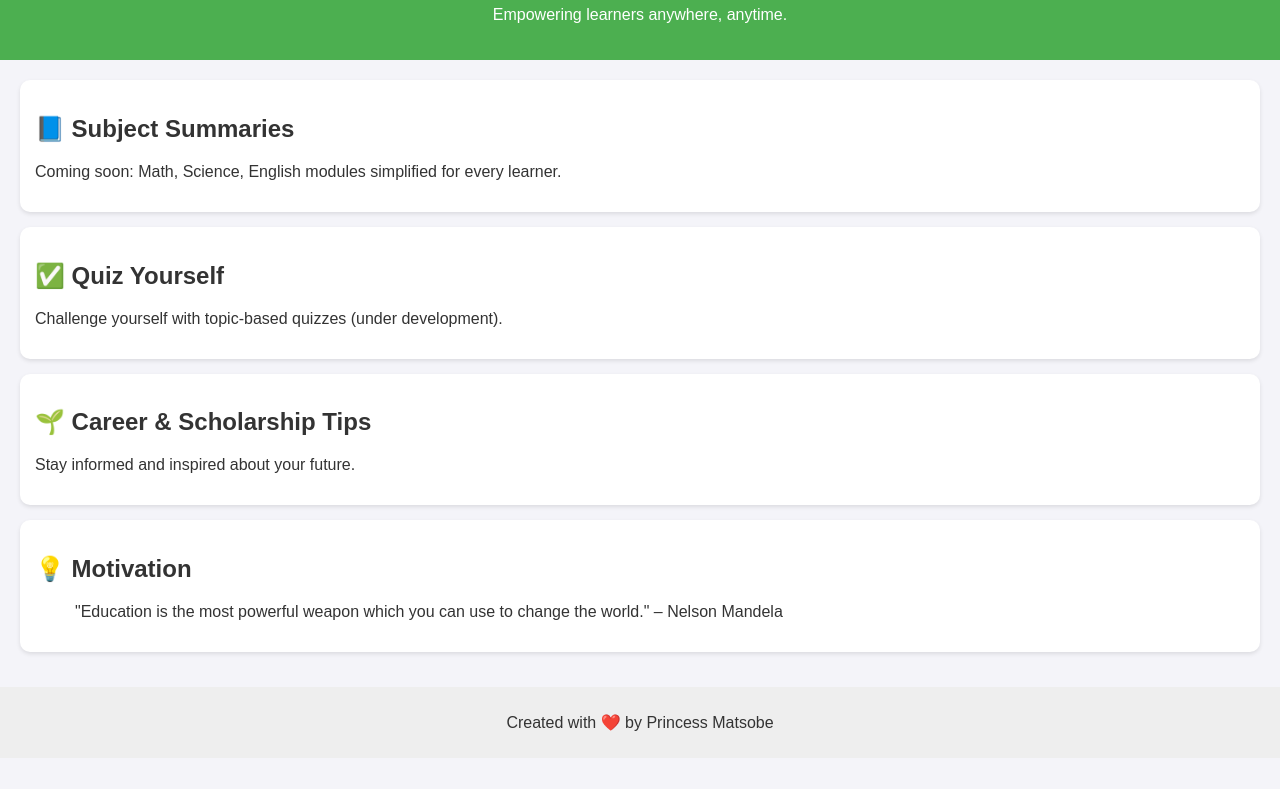
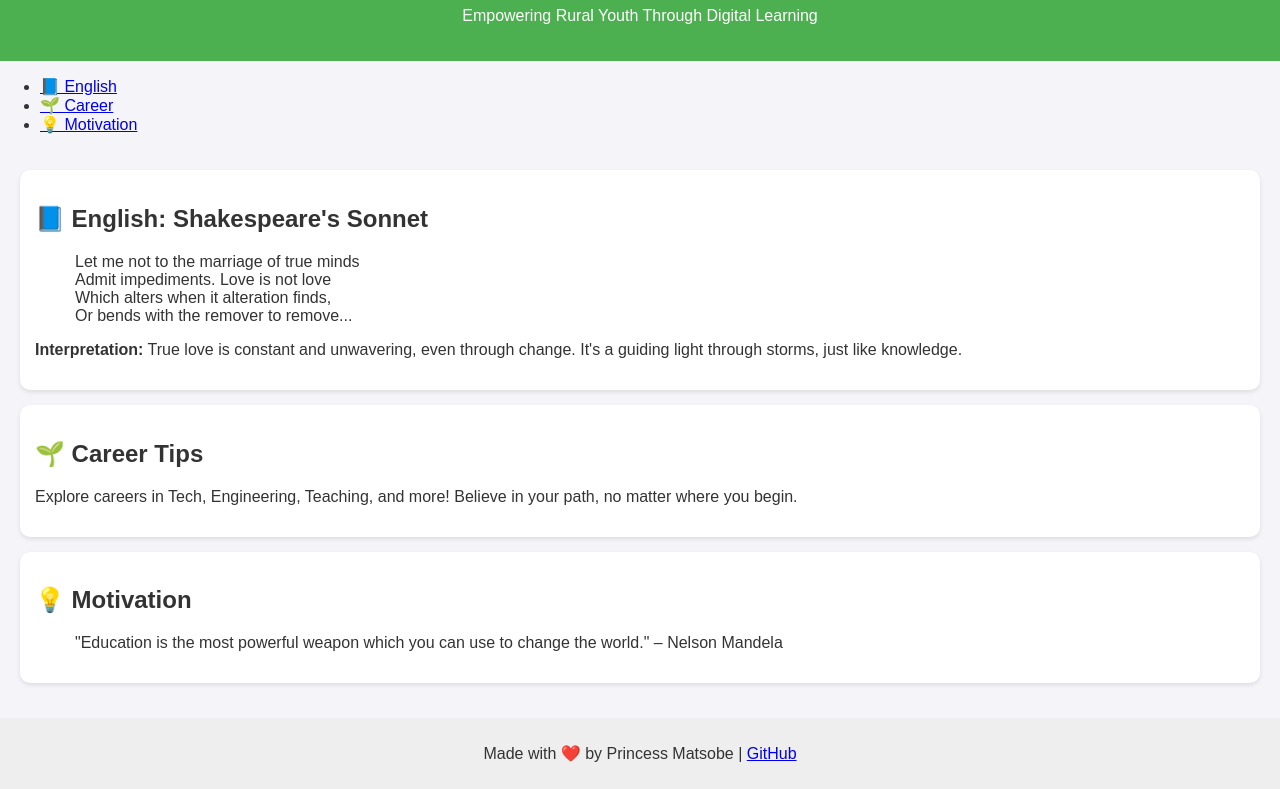
Before and after one commit to Princyym89/Digital-Learning-Hub, a plain HTML site: page index.html in a window 1280 px wide. Shown: the part 94-883 px from the top of the page. Before the commit the page ends 852 px from the top, so only its background shows below. Drawn offline with Linux system fonts and the light colour scheme.

Commit message:
index.html

```diff
--- a/index.html
+++ b/index.html
@@ -2,40 +2,49 @@
 <html lang="en">
 <head>
   <meta charset="UTF-8">
-  <meta name="viewport" content="width=device-width, initial-scale=1">
+  <meta name="viewport" content="width=device-width, initial-scale=1.0">
   <title>Digital Learning Hub</title>
   <link rel="stylesheet" href="style.css">
 </head>
 <body>
   <header>
-    <h1>Welcome to Digital Learning Hub</h1>
-    <p>Empowering learners anywhere, anytime.</p>
+    <h1>🌍 Digital Learning Hub</h1>
+    <p>Empowering Rural Youth Through Digital Learning</p>
   </header>
 
+  <nav>
+    <ul>
+      <li><a href="#english">📘 English</a></li>
+      <li><a href="#career">🌱 Career</a></li>
+      <li><a href="#motivation">💡 Motivation</a></li>
+    </ul>
+  </nav>
+
   <main>
-    <section>
-      <h2>📘 Subject Summaries</h2>
-      <p>Coming soon: Math, Science, English modules simplified for every learner.</p>
+    <section id="english">
+      <h2>📘 English: Shakespeare's Sonnet</h2>
+      <blockquote>
+        Let me not to the marriage of true minds<br>
+        Admit impediments. Love is not love<br>
+        Which alters when it alteration finds,<br>
+        Or bends with the remover to remove...
+      </blockquote>
+      <p><strong>Interpretation:</strong> True love is constant and unwavering, even through change. It's a guiding light through storms, just like knowledge.</p>
     </section>
 
-    <section>
-      <h2>✅ Quiz Yourself</h2>
-      <p>Challenge yourself with topic-based quizzes (under development).</p>
+    <section id="career">
+      <h2>🌱 Career Tips</h2>
+      <p>Explore careers in Tech, Engineering, Teaching, and more! Believe in your path, no matter where you begin.</p>
     </section>
 
-    <section>
-      <h2>🌱 Career & Scholarship Tips</h2>
-      <p>Stay informed and inspired about your future.</p>
-    </section>
-
-    <section>
+    <section id="motivation">
       <h2>💡 Motivation</h2>
       <blockquote>"Education is the most powerful weapon which you can use to change the world." – Nelson Mandela</blockquote>
     </section>
   </main>
 
   <footer>
-    <p>Created with ❤️ by Princess Matsobe</p>
+    <p>Made with ❤️ by Princess Matsobe | <a href="https://github.com/Princyym89" target="_blank">GitHub</a></p>
   </footer>
 
   <script src="script.js"></script>
```
